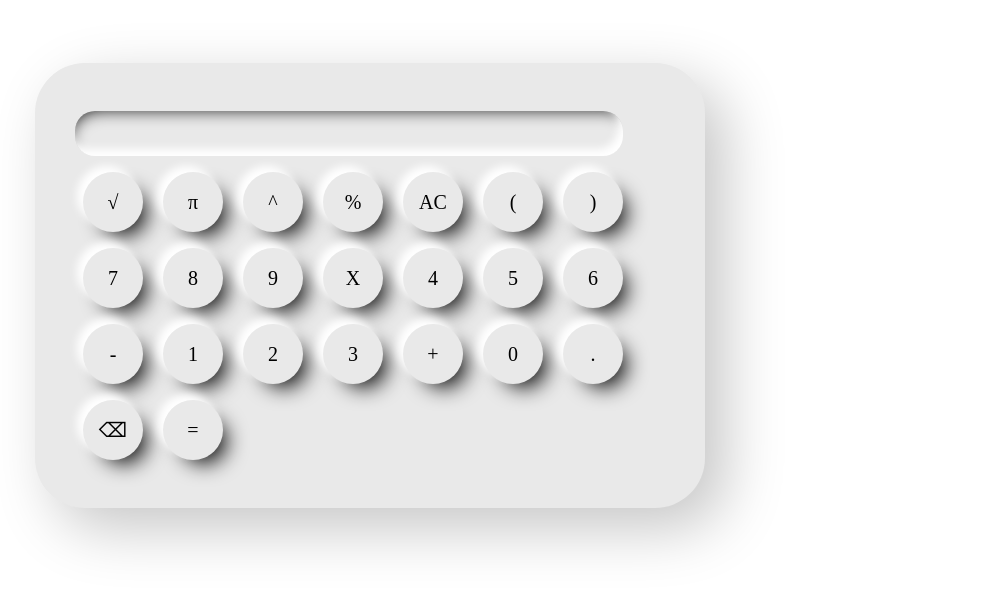
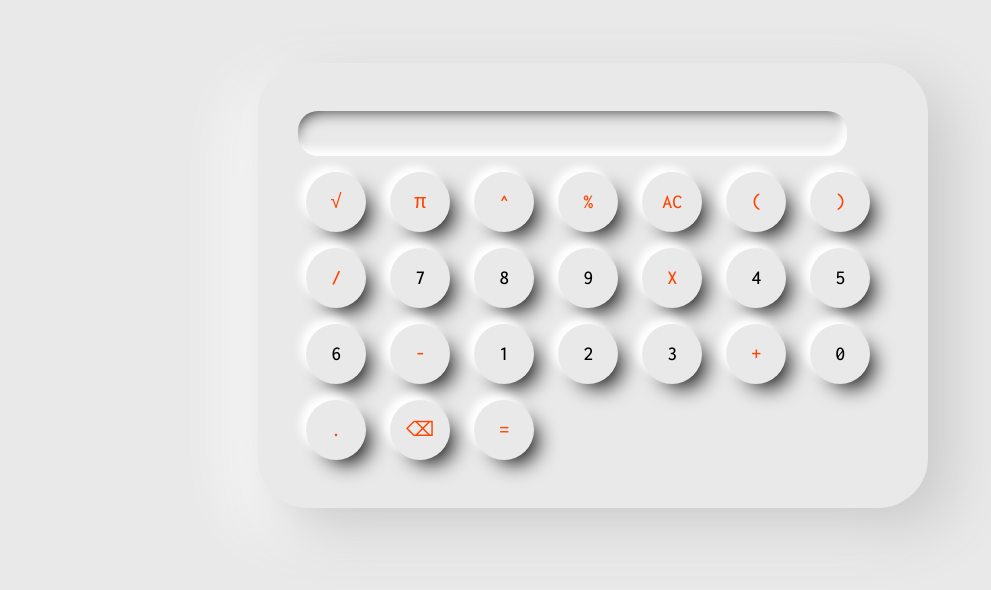
Before and after one commit to Enzo0026/calculatorjs-65i, a plain HTML site: page index.html in a window 1280 px wide. Shown: the part 104-694 px from the top of the page, without its empty margins (47-1038 px from the left). Drawn offline with nearby package versions, Linux system fonts and the light colour scheme.

Commit message:
add complete calculator logic

```diff
--- a/css/style.css
+++ b/css/style.css
@@ -1,18 +1,14 @@
-@import url(@import url(https://fonts.googleapis.com/css2?family=Inconsolata:wght@100;200;300;400;500;600;800;900&display=swap);
+@import url(https://fonts.googleapis.com/css2?family=Inconsolata:wght@100;200;300;400;500;600;800;900&display=swap);
 
-body {
-  font-family: 'Inconsolata', monospace;
-}
-);
-
-* {
+*{
     margin: 0;
     padding: 0;
     box-sizing: border-box;
 }
 
 body {
-    font-family: 'Inconsolate';
+  font-family: 'Inconsolata', monospace;
+  background: #e9e9e9;
 }
 
 .calculator {
@@ -22,7 +18,7 @@ body {
     padding: 40px;
     border-radius: 50px;
     background: #e9e9e9;
-    box-shadow: 20px 20px 60px #c6c6c6, -20px -20px 60px #ffffff;
+    box-shadow: 20px 20px 60px #c6c6c6, -20px 20px 60px #ffffff;
 }
 
 .calculator input {
@@ -34,8 +30,8 @@ body {
     padding: 0 10px 0 20px;
     border: 0;
     outline: 0;
+    border-radius: 20px;
     font-weight: 500;
-    border-radius: 20px;
     background: #e9e9e9;
     box-shadow: -5px -7px 9px #fff inset, 5px 11px 17px -13px #000 inset;
 }
@@ -58,6 +54,6 @@ button:hover {
     background: #d6d6d6;
 }
 
-color {
-
+.color {
+    color: #ff4500;
 }
--- a/index.html
+++ b/index.html
@@ -1,46 +1,50 @@
 <!DOCTYPE html>
 <html lang="es">
   <head>
-    <meta charset="UTF-8">
-    <meta name="viewport" content="width=device-width, initial-scale=1.0">
-    <meta name="description" content="Vanilla Javascript Calculator">
-    <meta name="keywords" content="Calculator, vanilla js">
-    <meta name="author" content="Enzo Campos">
-    <link rel="stylesheet" href="css/bootstrap.min.css">
-    <link rel="stylesheet" href="css/style.css">
+    <meta charset="UTF-8" />
+    <meta name="viewport" content="width=device-width, initial-scale=1.0" />
+    <meta name="description" content="Vanilla Javascript Calculator" />
+    <meta name="keywords" content="Calculator, vanilla js" />
+    <meta name="author" content="Enzo Campos" />
+    <link rel="stylesheet" href="css/bootstrap.min.css" />
+    <link rel="stylesheet" href="css/style.css" />
     <title>Calculator</title>
   </head>
   <body>
-    <main class="container d-flex flex-column aling-items-center justify-content-center h-100">
+    <main
+      class="container d-flex flex-column align-items-center justify-content-center h-100"
+    >
       <section class="calculator">
-            <input type="text" id="screen">
+        <input type="text" id="screen" />
         <div>
-                <button>&radic;</button>
-                <button>&pi;</button>
-                <button>&Hat;</button>
-                <button>%</button>
-                <button>AC</button>
-                <button>(</button>
-                <button>)</button>
+          <button class="color">&radic;</button>
+          <button class="color">&pi;</button>
+          <button class="color">&Hat;</button>
+          <button class="color">%</button>
+          <button class="color">AC</button>
+          <button class="color">(</button>
+          <button class="color">)</button>
+          <button class="color">/</button>
           <button>7</button>
           <button>8</button>
           <button>9</button>
-                <button>X</button>
+          <button class="color">X</button>
           <button>4</button>
           <button>5</button>
           <button>6</button>
-                <button>-</button>
+          <button class="color">-</button>
           <button>1</button>
           <button>2</button>
           <button>3</button>
-                <button>+</button>
+          <button class="color">+</button>
           <button>0</button>
-                <button>.</button>
-                <button>&#9003;</button>
-                <button>=</button>
+          <button class="color">.</button>
+          <button class="color">&#9003;</button>
+          <button class="color">=</button>
         </div>
       </section>
     </main>
+    <script src="https://cdnjs.cloudflare.com/ajax/libs/mathjs/14.0.0/math.js" integrity="sha512-Z4SWUL3xAVPPSOiBAYUjWdtZDmFU9mlM8CUJP+5PkU8qHUCA1uhI41Tzy+Znb6VeHFEM2+xcv+Hj8Ai4Hfs4CA==" crossorigin="anonymous" referrerpolicy="no-referrer"></script>
     <script src="js/bootstrap.min.js"></script>
     <script src="js/calculator.js"></script>
   </body>
--- a/js/calculator.js
+++ b/js/calculator.js
@@ -58,6 +58,13 @@ for (let item of buttons){
                 screenValue += buttonText;
                 screen.value = screenValue;
                 return;
+            case '=':
+                screen.value = math.evaluate(screenValue)
+                return;
+            case '⌫':
+                screenValue = screenValue.substring(0, screen.value.length -1)
+                screen.value = screenValue;
+                return;
 
             default:
                 screenValue += buttonText;
```
Also changed, not shown: css/bootstrap.min.css, js/bootstrap.min.js. Lines whose indentation alone changed are shown as unchanged.
